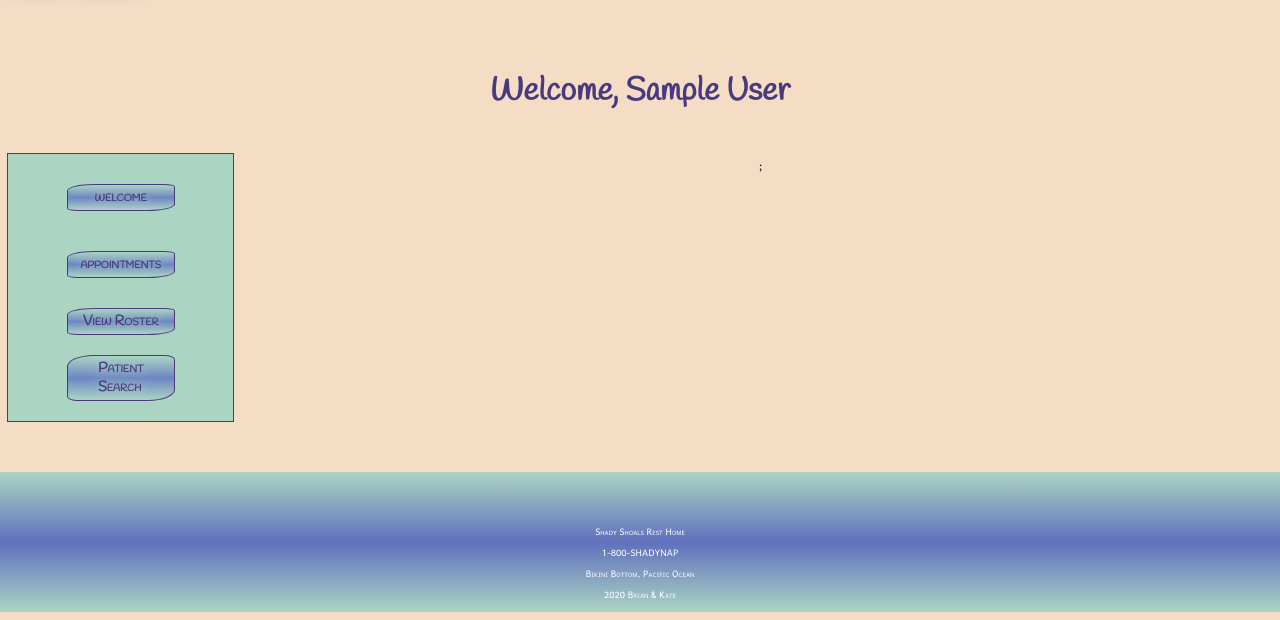
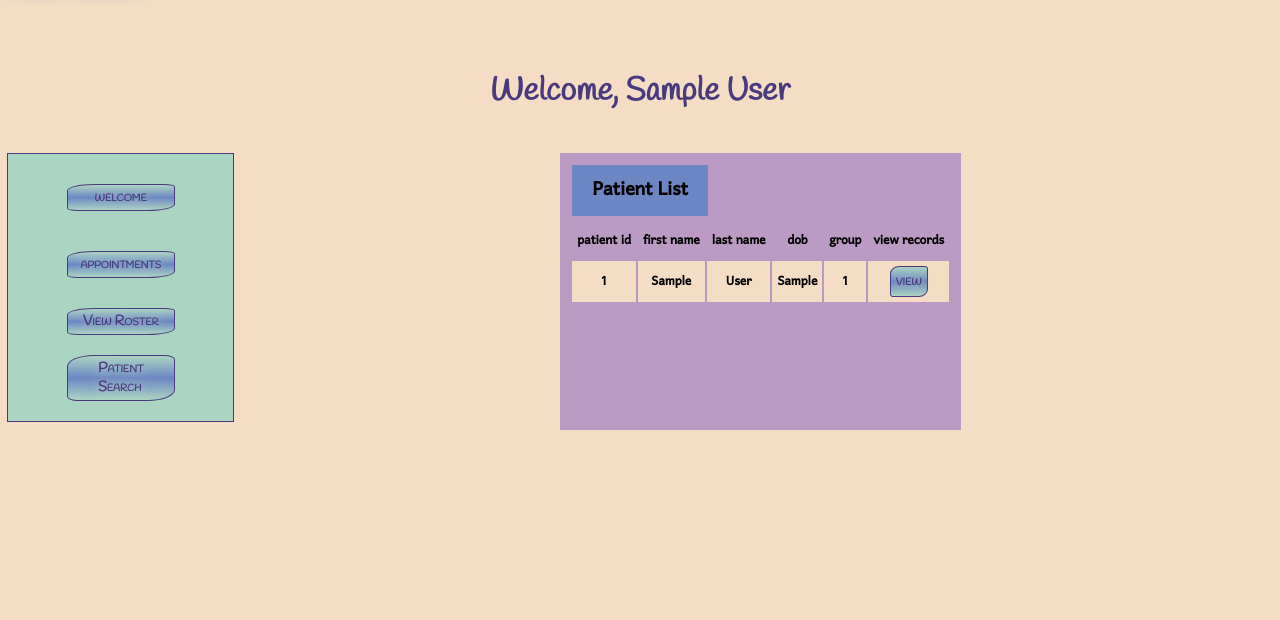
Before and after one commit to kdmundale/ShadyShoalsRestHome, a PHP site: page /views/dHome.php in a window 1280 px wide. Shown: the part 180-800 px from the top of the page. Run offline with PHP 8.4, Linux system fonts and the light colour scheme; the visitor is signed in with stand-in values (Sample User, id 1); tables that the repository leaves empty or names only in its code hold one stand-in row (values such as "Sample post").

Commit message:
added patient scroll on doctor's home

```diff
--- a/styles.css
+++ b/styles.css
@@ -202,6 +202,11 @@ button, .buttonLink {
   border: 1px solid #493a7e;
 }
 
+.b2{
+  padding: 5px;
+  margin: 0;
+}
+
 button:hover {
   background: linear-gradient(#6d86c4,#acd4c3,#6d86c4);
   box-shadow: 0px 0px 10px 5px #eb5f30;
@@ -346,9 +351,30 @@ ul {
   width: 13.3%;
 }
 
-#all_pat_table{
+#pat-t-d{
+  width:20%;
+}
 
+#pat_table, #pat_table_head, #pat_table_body{
+  display:block;
 }
+
+#pat_table_head{
+  padding: 5px 20px;
+}
+
+#pat_table{
+  text-align: center;
+  padding: 10px;
+  background-color: rgb(187,154,195);
+}
+
+#pat_table_body {
+  height: 200px;
+  overflow-y: auto;
+  overflow-x: hidden;
+}
+
 
 .pat_search_thead, .pat_search_tbody{
   display: block;
--- a/views/dHome.php
+++ b/views/dHome.php
@@ -15,9 +15,49 @@
           <li><a class="buttonLink" href="../db/patients.php" class="homeButton">Patient<br>Search</a></li>
         </ul>
       </nav>
-      <div id="home_page_content" class="homeContent">;
+      <div id="home_page_content" class="homeContent">
   DOC;
 
-  echo "</div></article>";
-  require "../includes/footer.php"
+  $now = new DateTime();
+  $today = date_format($now, 'Y-m-d');
+  $h_date = date_format($now, 'm-d-Y');
+  $doc_id = (int)$_SESSION['sessionId'];
+
+  $sql = "SELECT DISTINCT a.pat_id, u.first_name, u.last_name, u.dob, p.group_id
+          FROM appointments a
+          left join patients p
+          on a.pat_id = p.pat_id
+          left join users u
+          on p.user_id = u.id
+          where a.doctor_id =?
+          ORDER BY a.pat_id ASC";
+  $stmt = mysqli_stmt_init($conn);
+  if (!mysqli_stmt_prepare($stmt,$sql)){
+    echo "There was an error with the server 1.";
+    echo "<br/>";
+    exit();
+  } else {
+    mysqli_stmt_bind_param($stmt, "i", $doc_id);
+    mysqli_stmt_execute($stmt);
+    $result = mysqli_stmt_get_result($stmt);
+    echo "<table id='pat_table'>";
+    echo "<thead><tr><th id='pat_table_head' colspan='5'>Patient List</th></tr></thead>";
+    echo "<tr class='data-heading'>";
+    echo "<tbody id='pat_table_body'>";
+    echo "<td>patient id</td><td>first name</td><td>last name</td><td>dob</td><td>group</td><td>view records</td></tr>";
+    while ($row = mysqli_fetch_array($result)) {
+      echo "<form><tr id='pat-t-d' class='table-data'><td>".$row['pat_id']."<input type='hidden' name='pat_id' value=".$row['pat_id']."</td>";
+      echo "<td>".$row['first_name']."</td>";
+      echo "<td>".$row['last_name']."</td>";
+      echo "<td>".$row['dob']."</td>";
+      echo "<td>".$row['group_id']."</td>";
+      echo "<td><button class='b2' type='submit' name='pat_submit' value=''>view</button></tr></form>";
+    }
+    mysqli_stmt_close($stmt);
+    echo "</div></article>";
+  }
+
+
+
+
   ?>
```
Also changed, not shown: db/create.txt (+19 -19 lines).
